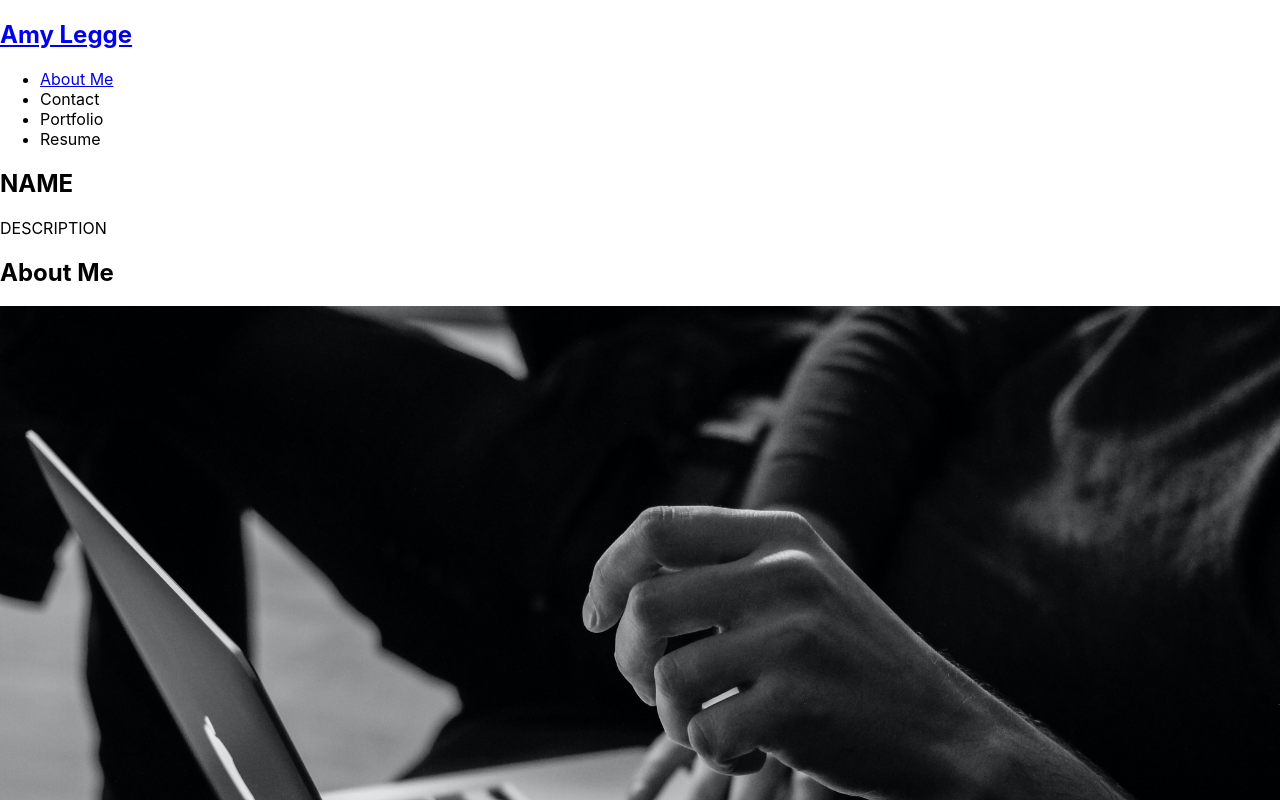
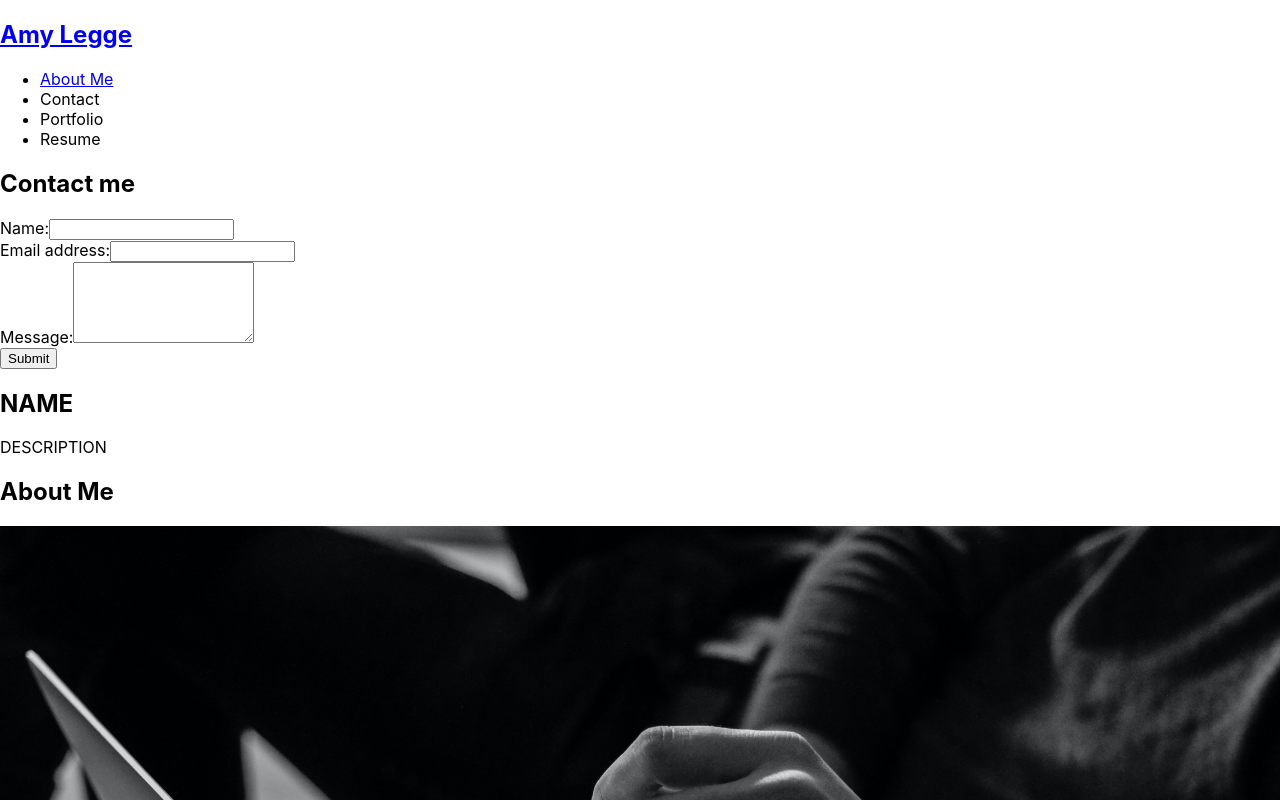
Before and after one commit to leggeamy/react-portfolio, a React (Create React App) app: page / in a window 1280 px wide. Shown: the top 800 px of the page. Built offline with nearby package versions, Linux system fonts and the light colour scheme.

Commit message:
contact form function

```diff
--- a/src/App.js
+++ b/src/App.js
@@ -2,12 +2,14 @@
 import Nav from './components/Nav'
 import About from './components/About';
 import Portfolio from './components/Portfolio';
+import ContactForm from './components/Contact';
 
 function App() {
   return (
     <div>
       <Nav></Nav>
       <main>
+        <ContactForm></ContactForm>
         <Portfolio></Portfolio>
         <About></About>
       </main>
--- a/src/components/Contact/index.js
+++ b/src/components/Contact/index.js
@@ -1,24 +1,36 @@
-import React from 'react';
+import React, { useState } from 'react';
 
 function ContactForm() {
+const [formState, setFormState] = useState({ name: '', email:'', message: ''});
+const { name, email, message } = formState;
+
+function handleSubmit(e) {
+    e.preventDefault();
+    console.log(formState);
+}
+
+function handleChange(e) {
+    setFormState({...formState, name: e.target.value })
+}
+
     return (
     <section>
         <h1>Contact me</h1>
-        <form id="contact-form">
+        <form id="contact-form" onSubmit={handleSubmit}>
             {/* // name input */}
             <div>
                 <label htmlFor="name">Name:</label>
-                <input type="text" name="name" />
+                <input type="text" defaultValue={name} onChange={handleChange} name="name" />
             </div>
             {/* // email input */}
             <div>
                 <label htmlFor="email">Email address:</label>
-                <input type="email" name="email" />
+                <input type="email" defaultValue={email} name="email" onChange={handleChange} />
             </div>
             {/* // message text area */}
             <div>
                 <label htmlFor="message">Message:</label>
-                <textarea name="message" rows="5" />
+                <textarea name="message" defaultValue={message} onChange={handleChange} rows="5" />
             </div>
             <button type="submit">Submit</button>
         </form>
```
Also changed, not shown: 1 other file (tests, documents, lock files or other folders).
